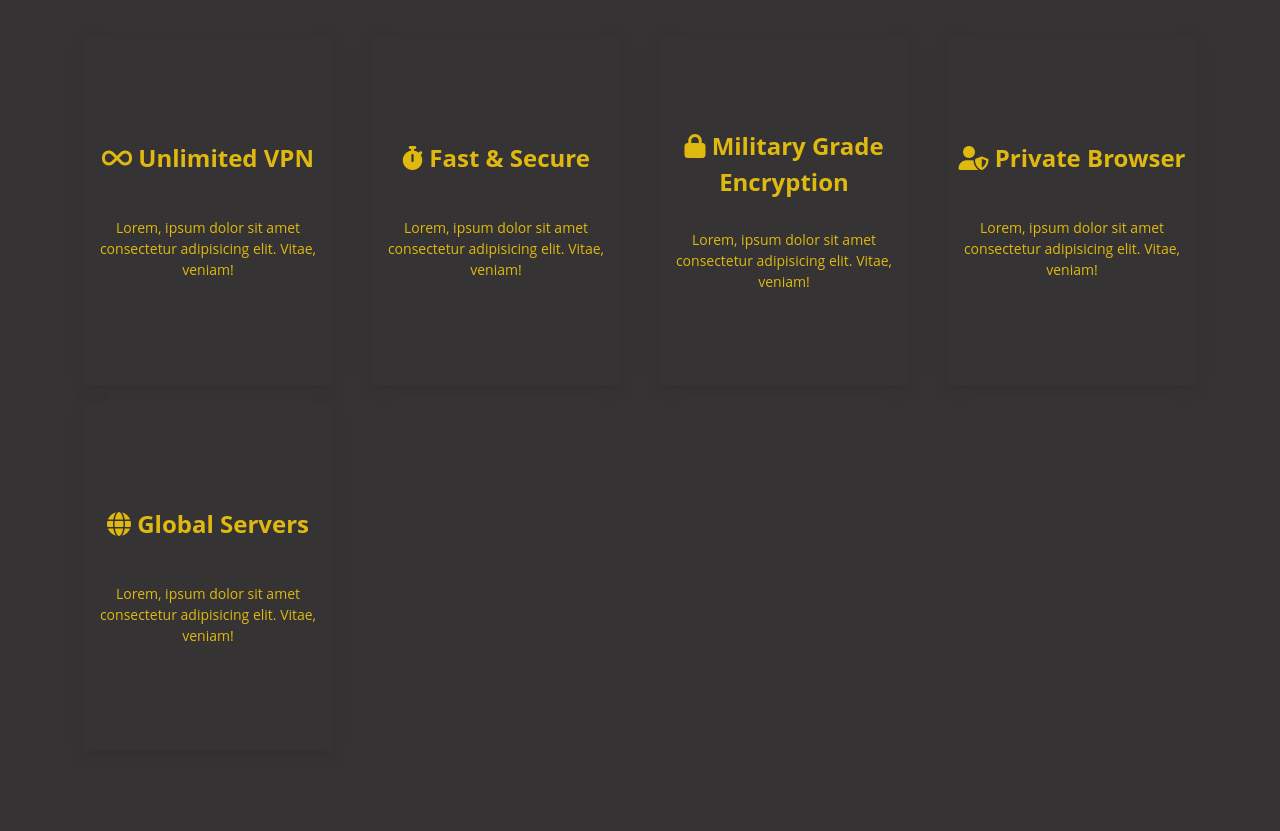
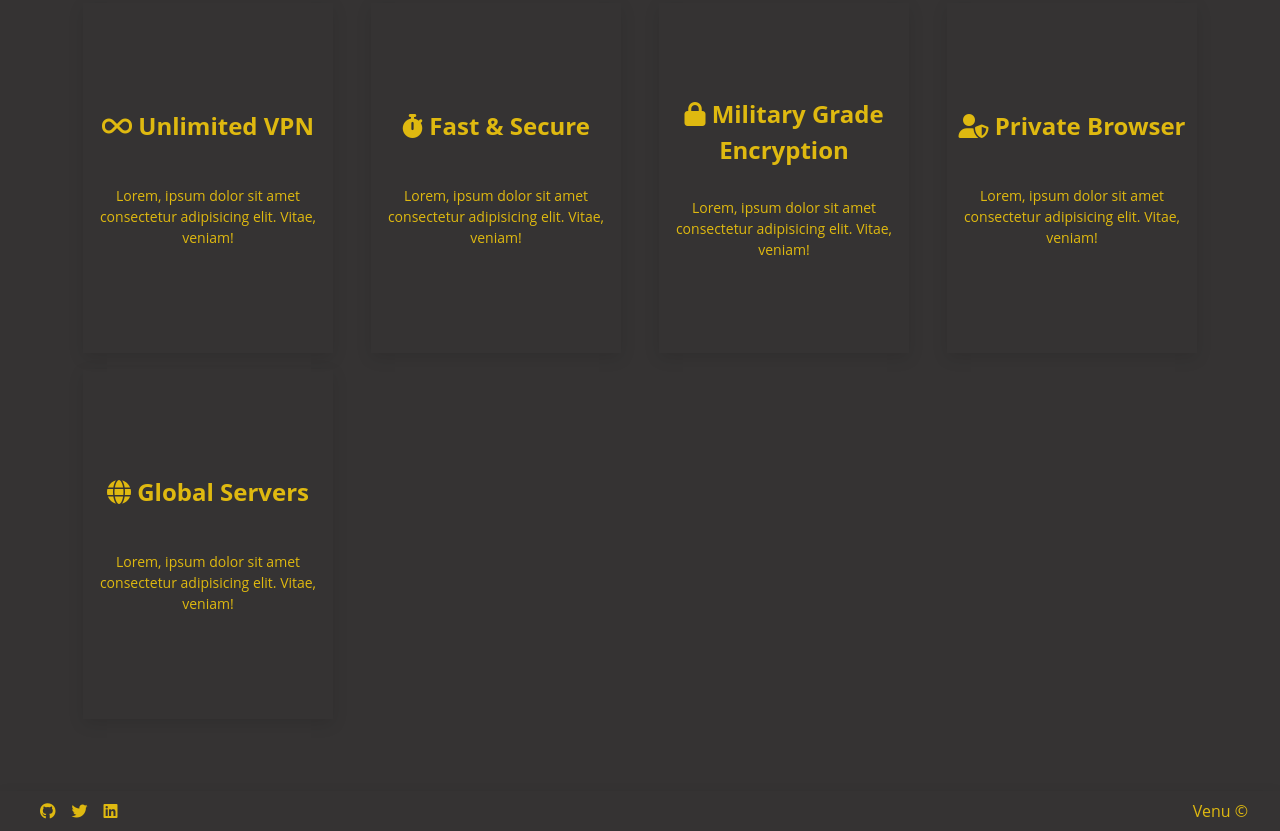
Before and after one commit to heyitsvenu/assignmentVPNOwl, a plain HTML site: page index.html in a window 1280 px wide. Shown: the part 1832-2663 px from the top of the page. Drawn offline with Linux system fonts and the light colour scheme.

Commit message:
Add footer

```diff
--- a/index.html
+++ b/index.html
@@ -134,6 +134,28 @@
     </section>
     <!-- end features -->
 
+    <!-- Footer -->
+    <footer>
+      <ul class="social-icons">
+        <li>
+          <a href="https://github.com/heyitsvenu" target="_blank">
+            <i class="fab fa-github"></i>
+          </a>
+        </li>
+        <li>
+          <a href="https://twitter.com/heyitsvenu" target="_blank">
+            <i class="fab fa-twitter"></i>
+          </a>
+        </li>
+        <li>
+          <a href="https://www.linkedin.com/in/heyitsvenu/" target="_blank">
+            <i class="fab fa-linkedin"></i>
+          </a>
+        </li>
+      </ul>
+      <div>Venu &copy;</div>
+    </footer>
+
     <script src="./app.js"></script>
   </body>
 </html>
--- a/style.css
+++ b/style.css
@@ -59,7 +59,7 @@ a {
 }
 
 .message h3 {
-  font-size: 1.5rem;
+  font-size: 1rem;
 }
 
 .message .remove-message {
@@ -79,6 +79,10 @@ a {
   z-index: 1;
 }
 
+.message .remove-message:hover {
+  background-color: var(--secondary-bg);
+}
+
 .show-message {
   display: grid;
 }
@@ -89,7 +93,6 @@ main {
 
 nav {
   box-shadow: 0 5px 15px rgba(0, 0, 0, 0.1);
-  position: fixed;
   width: 100%;
   background-color: var(--primary-bg);
 }
@@ -205,7 +208,7 @@ nav {
 
 /* Features */
 #features {
-  height: 100vh;
+  height: 100%;
   display: grid;
   place-items: center;
   border-top: #222 1px solid;
@@ -216,7 +219,7 @@ nav {
   width: 90vw;
   text-align: center;
   height: 100%;
-  padding: 4rem 0;
+  padding: 2rem 0 4rem 0;
 }
 
 #features .section-center h2 {
@@ -247,7 +250,34 @@ nav {
   font-size: 1.5rem;
 }
 
+footer {
+  /* height: 50px; */
+  display: flex;
+  justify-content: space-between;
+  box-shadow: 0 5px 15px rgba(0, 0, 0, 0.1);
+  font-size: 1rem;
+  padding: 0.5rem 2rem;
+}
+
+.social-icons {
+  display: flex;
+}
+
+.social-icons a {
+  margin: 0 0.5rem;
+  color: var(--primary-color);
+  transition: var(--transition);
+}
+
+.social-icons a:hover {
+  color: rgba(223, 185, 16, 0.85);
+}
+
 @media screen and (min-width: 800px) {
+  .message h3 {
+    font-size: 1.5rem;
+  }
+
   .nav-center {
     max-width: 1170px;
     margin: 0 auto;
```
Also changed, not shown: 1 other file.
